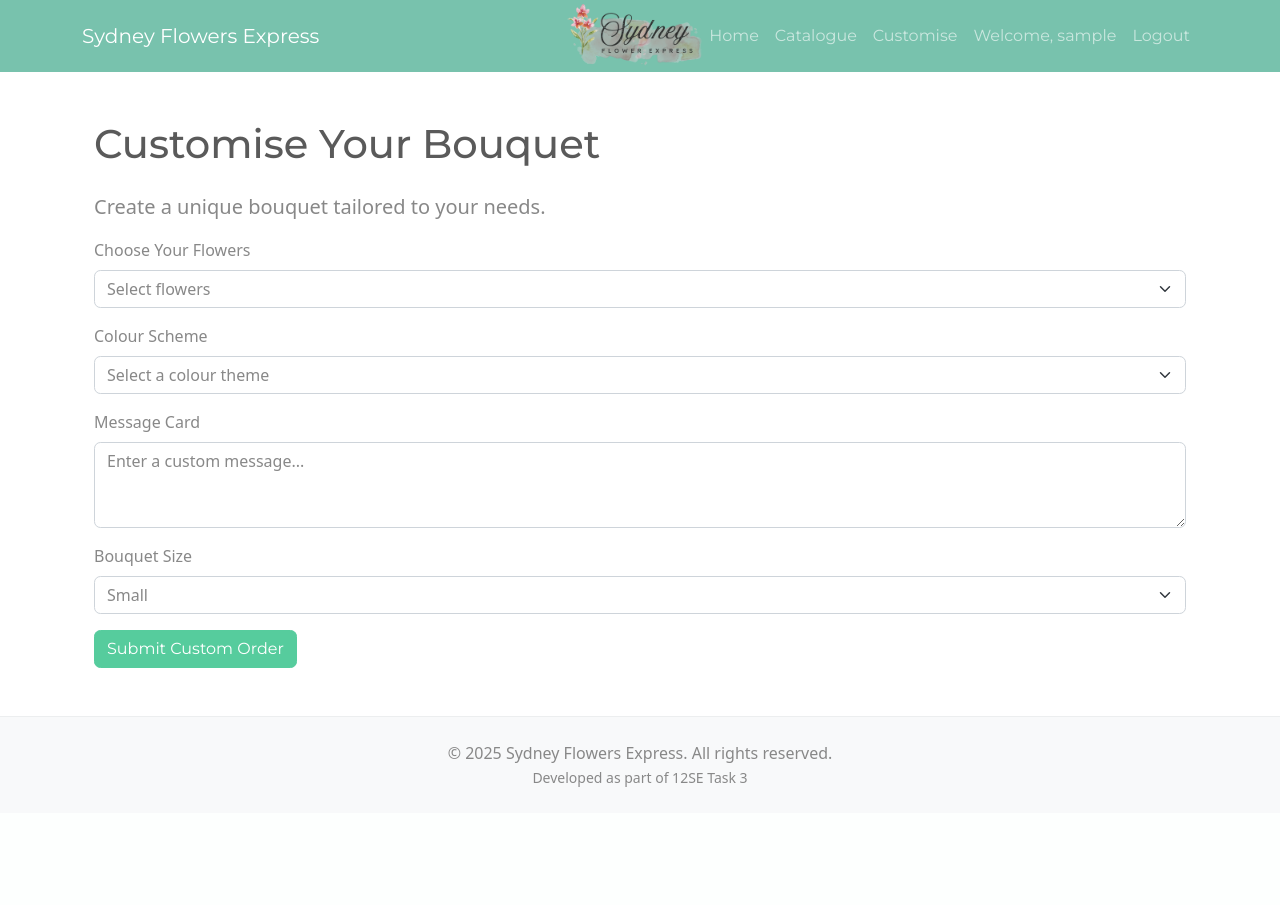
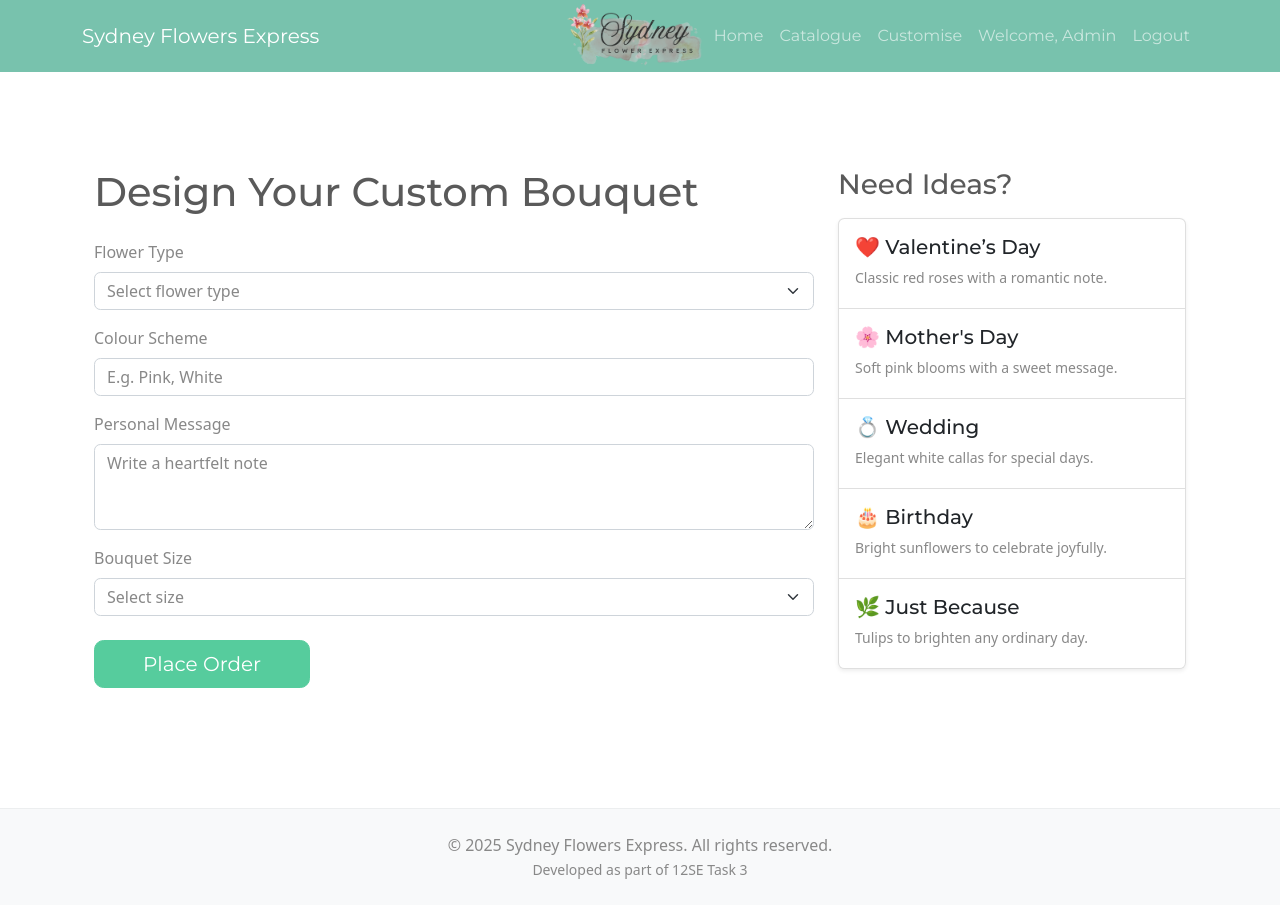
Before and after one commit to belatedbanana/sydney-flowers-express2, a Flask app: page /customise in a window 1280 px wide. Before the commit the page ends 787 px from the top, so only its background shows below. Run offline with Flask 3, Linux system fonts and the light colour scheme; a user stored in the database is signed in; some libraries are stand-ins or nearby versions.

Commit message:
Enhance customise and confirmation pages

```diff
--- a/app.py
+++ b/app.py
@@ -1,6 +1,7 @@
 from flask import Flask, render_template, request, redirect, url_for, session, flash, send_from_directory, make_response
 from flask_sqlalchemy import SQLAlchemy
 from werkzeug.security import generate_password_hash, check_password_hash
+from functools import wraps  # <-- import wraps for decorator
 
 app = Flask(__name__)
 app.secret_key = 'your_secret_key'
@@ -10,12 +11,23 @@
 app.config['SQLALCHEMY_TRACK_MODIFICATIONS'] = False
 db = SQLAlchemy(app)
 
+# Login required decorator
+def login_required(f):
+    @wraps(f)
+    def decorated_function(*args, **kwargs):
+        if 'user' not in session:
+            flash('Please log in to access this page.', 'warning')
+            return redirect(url_for('login'))
+        return f(*args, **kwargs)
+    return decorated_function
+
 # User model with added name field
 class User(db.Model):
     id = db.Column(db.Integer, primary_key=True)
     email = db.Column(db.String(120), unique=True, nullable=False)
     name = db.Column(db.String(100), nullable=False)
     password_hash = db.Column(db.String(128), nullable=False)
+    is_admin = db.Column(db.Boolean, default=False)
 
     def set_password(self, password):
         self.password_hash = generate_password_hash(password)
@@ -25,17 +37,81 @@
 
 # Create DB tables
 @app.before_request
-def create_tables():
+def setup_app():
     db.create_all()
+
+    # Create admin user if not already exists
+    admin_email = 'admin@example.com'
+    if not User.query.filter_by(email=admin_email).first():
+        admin = User(
+            email=admin_email,
+            name='Admin'
+        )
+        admin.set_password('adminpass123')  # You can change this password
+        db.session.add(admin)
+        db.session.commit()
+        print('✅ Admin account created.')
+
+from functools import wraps
+
+def admin_required(f):
+    @wraps(f)
+    def decorated_function(*args, **kwargs):
+        if session.get('user') != 'Admin':
+            flash("You must be an admin to access that page.", "danger")
+            return redirect(url_for('login'))
+        return f(*args, **kwargs)
+    return decorated_function
+
+@app.route('/admin/dashboard')
+@admin_required
+def admin_dashboard():
+    user_count = User.query.count()
+    return render_template('admin_dashboard.html', user_count=user_count)
 
 # Context processor to inject user_name into all templates
 @app.context_processor
 def inject_user():
     return dict(user_name=session.get('user'))
 
+from functools import wraps
+
+def login_required(f):
+    @wraps(f)
+    def decorated_function(*args, **kwargs):
+        if 'user' not in session:
+            flash('You must be logged in to view this page.', 'danger')
+            return redirect(url_for('login'))
+        return f(*args, **kwargs)
+    return decorated_function
+
+@app.route('/admin')
+@login_required
+def admin():
+    user = User.query.filter_by(name=session.get('user')).first()
+
+    if not user or not user.is_admin:
+        flash('Access denied. Admins only.', 'danger')
+        return redirect(url_for('home'))
+
+    return render_template('admin.html')
+
 @app.route('/')
 def home():
     return render_template('home.html')
+
+from datetime import datetime
+
+class BouquetOrder(db.Model):
+    id = db.Column(db.Integer, primary_key=True)
+    user_id = db.Column(db.Integer, db.ForeignKey('user.id'))
+    flower_type = db.Column(db.String(100), nullable=False)
+    colour = db.Column(db.String(100), nullable=False)
+    message = db.Column(db.Text, nullable=True)
+    size = db.Column(db.String(50), nullable=False)
+    created_at = db.Column(db.DateTime, default=datetime.utcnow)
+
+    user = db.relationship('User', backref=db.backref('bouquet_orders', lazy=True))
 
 @app.route('/catalogue')
 def catalogue():
@@ -66,6 +142,7 @@
     return render_template('catalogue.html', flower=flower, variants=variants)
 
 @app.route('/customise', methods=['GET', 'POST'])
+@login_required
 def customise():
     if request.method == 'POST':
         flower_type = request.form['flowerType']
@@ -73,6 +150,24 @@
         message = request.form['message']
         size = request.form['size']
 
+        # Get current user
+        user = User.query.filter_by(name=session.get('user')).first()
+        if not user:
+            flash("You must be logged in to place a custom order.", "danger")
+            return redirect(url_for('login'))
+
+        # Save bouquet order
+        bouquet_order = BouquetOrder(
+            user_id=user.id,
+            flower_type=flower_type,
+            colour=colour,
+            message=message,
+            size=size
+        )
+        db.session.add(bouquet_order)
+        db.session.commit()
+
+        flash("Your custom bouquet order has been placed!", "success")
         return render_template('customise_confirmation.html',
                                flower_type=flower_type,
                                colour=colour,
@@ -80,6 +175,7 @@
                                size=size)
 
     return render_template('customise.html')
+
 
 @app.route('/register', methods=['GET', 'POST'])
 def register():
--- a/templates/customise.html
+++ b/templates/customise.html
@@ -1,51 +1,89 @@
 {% extends "base.html" %}
-
-{% block title %}Customise - Sydney Flowers Express{% endblock %}
+{% block title %}Customise Your Bouquet - Sydney Flowers Express{% endblock %}
 
 {% block content %}
-<div class="container">
-  <h1 class="mb-4">Customise Your Bouquet</h1>
-  <p class="lead">Create a unique bouquet tailored to your needs.</p>
-
-  <form method="POST" action="/customise">
+<div class="container py-5">
+  <div class="row">
+    <!-- Form Column -->
+    <div class="col-md-8 mb-4">
+      <h1 class="mb-4">Design Your Custom Bouquet</h1>
+      <form method="POST">
         <div class="mb-3">
-      <label for="flowerType" class="form-label">Choose Your Flowers</label>
-      <select class="form-select" id="flowerType" name="flowerType">
-        <option selected disabled>Select flowers</option>
+          <label for="flowerType" class="form-label">Flower Type</label>
+          <select class="form-select" id="flowerType" name="flowerType" required>
+            <option disabled selected>Select flower type</option>
             <option>Roses</option>
+            <option>Alstroemerias</option>
+            <option>Calla Lilies</option>
+            <option>Sunflowers</option>
             <option>Tulips</option>
-        <option>Sunflowers</option>
-        <option>Lilies</option>
-        <option>Mixed Seasonal</option>
           </select>
         </div>
-
         <div class="mb-3">
           <label for="colourScheme" class="form-label">Colour Scheme</label>
-      <select class="form-select" id="colourScheme" name="colourScheme">
-        <option selected disabled>Select a colour theme</option>
-        <option>Romantic Reds</option>
-        <option>Bright & Cheerful</option>
-        <option>Soft Pastels</option>
-        <option>Classic Whites</option>
-      </select>
+          <input type="text" class="form-control" id="colourScheme" name="colourScheme" placeholder="E.g. Pink, White" required>
         </div>
-
         <div class="mb-3">
-      <label for="message" class="form-label">Message Card</label>
-      <textarea class="form-control" id="message" name="message" rows="3" placeholder="Enter a custom message..."></textarea>
+          <label for="message" class="form-label">Personal Message</label>
+          <textarea class="form-control" id="message" name="message" rows="3" placeholder="Write a heartfelt note"></textarea>
         </div>
-
-    <div class="mb-3">
+        <div class="mb-4">
           <label for="size" class="form-label">Bouquet Size</label>
-      <select class="form-select" id="size" name="size">
+          <select class="form-select" id="size" name="size" required>
+            <option disabled selected>Select size</option>
             <option>Small</option>
             <option>Medium</option>
             <option>Large</option>
           </select>
         </div>
-
-    <button type="submit" class="btn btn-success">Submit Custom Order</button>
+        <button type="submit" class="btn btn-success btn-lg px-5">Place Order</button>
       </form>
     </div>
+
+    <!-- Inspiration Column -->
+    <div class="col-md-4">
+      <h3 class="mb-3">Need Ideas?</h3>
+      <div class="list-group shadow-sm">
+        <div class="list-group-item py-3" style="cursor:pointer"
+          data-flower="Roses" data-colour="Red" data-message="Forever yours ❤️">
+          <h5>❤️ Valentine’s Day</h5>
+          <p class="mb-1 text-muted small">Classic red roses with a romantic note.</p>
+        </div>
+        <div class="list-group-item py-3" style="cursor:pointer"
+          data-flower="Alstroemerias" data-colour="Pink" data-message="Thanks for everything Mum!">
+          <h5>🌸 Mother's Day</h5>
+          <p class="mb-1 text-muted small">Soft pink blooms with a sweet message.</p>
+        </div>
+        <div class="list-group-item py-3" style="cursor:pointer"
+          data-flower="Calla Lilies" data-colour="White" data-message="Wishing you a lifetime of love.">
+          <h5>💍 Wedding</h5>
+          <p class="mb-1 text-muted small">Elegant white callas for special days.</p>
+        </div>
+        <div class="list-group-item py-3" style="cursor:pointer"
+          data-flower="Sunflowers" data-colour="Yellow" data-message="Happy birthday, sunshine!">
+          <h5>🎂 Birthday</h5>
+          <p class="mb-1 text-muted small">Bright sunflowers to celebrate joyfully.</p>
+        </div>
+        <div class="list-group-item py-3" style="cursor:pointer"
+          data-flower="Tulips" data-colour="Mixed" data-message="Just because you deserve it.">
+          <h5>🌿 Just Because</h5>
+          <p class="mb-1 text-muted small">Tulips to brighten any ordinary day.</p>
+        </div>
+      </div>
+    </div>
+  </div>
+</div>
+
+<script>
+  // Auto-fill form when clicking on ideas
+  document.querySelectorAll('.list-group-item').forEach(item => {
+    item.addEventListener('click', () => {
+      document.getElementById('flowerType').value = item.dataset.flower;
+      document.getElementById('colourScheme').value = item.dataset.colour;
+      document.getElementById('message').value = item.dataset.message;
+      // Scroll to form
+      window.scrollTo({ top: 0, behavior: 'smooth' });
+    });
+  });
+</script>
 {% endblock %}
```
Also changed, not shown: templates/admin_dashboard.html (added, +16 -0 lines), templates/customise_confirmation.html (+34 -9 lines), instance/users.db. Lines whose indentation alone changed are shown as unchanged.
